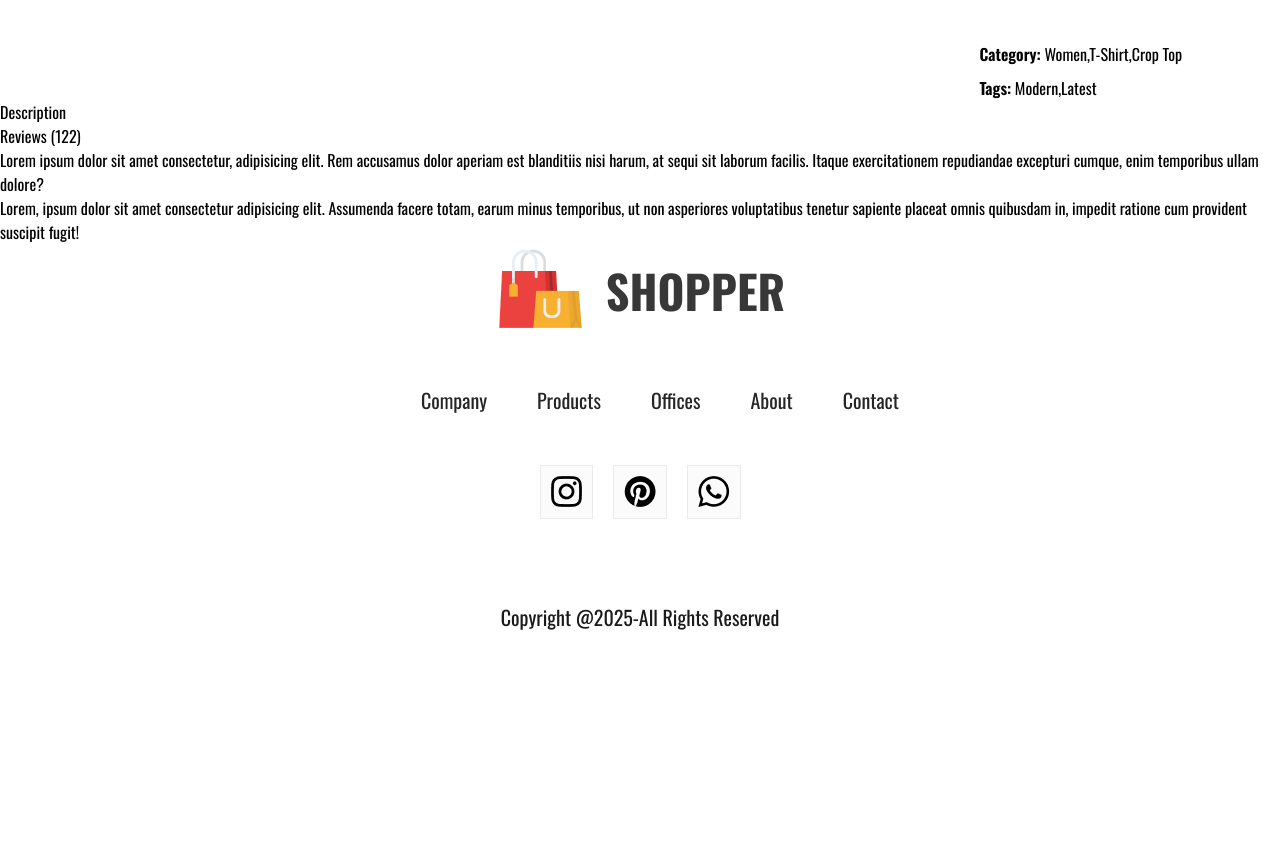
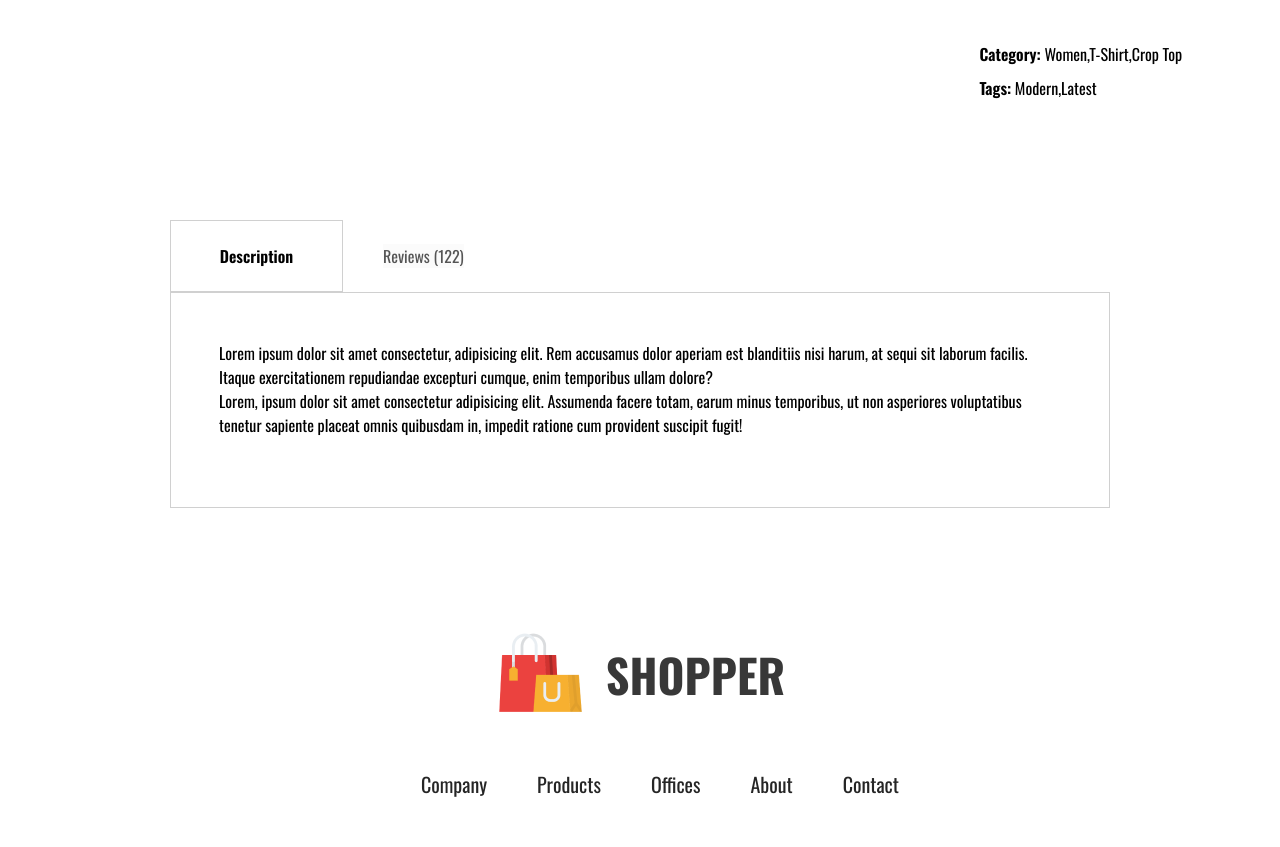
Before and after one commit to morggyogola/clothes_ecommerce_frontend, a React (Vite) app: page /product/1 in a window 1280 px wide. Shown: the part 943-1790 px from the top of the page. Before the commit the page ends 1605 px from the top, so only its background shows below. Built offline with nearby package versions, Linux system fonts and the light colour scheme.

Commit message:
Added the Description box styling

```diff
--- a/src/Components/DescriptionBox/DescriptionBox.css
+++ b/src/Components/DescriptionBox/DescriptionBox.css
@@ -0,0 +1,32 @@
+.description-box{
+    margin: 120px 170px;
+}
+.description-box-navigator{
+    display: flex;
+    align-items: center;
+}
+.description-box-nav-box{
+    display: flex;
+    align-items: center;
+    justify-content: center;
+    font-size: 16px;
+    font-weight: 600;
+    width: 171px;
+    height: 70px;
+    border: 1px solid #d0d0d0;
+}
+
+.description-box-nav-box-fade{
+    background: #fbfbfb;
+    color: #555;
+    margin-left: 40px;
+
+}
+.description-box-description{
+    display: flex;
+    flex-direction: column;
+    gap: 25px;
+    border: 1px solid #d0d0d0;
+    padding: 48px;
+    padding-bottom: 70px;
+}
```
Also changed, not shown: src/Components/RelatedProducts/RelatedProducts.css (added), src/Components/RelatedProducts/RelatedProducts.jsx (added).
